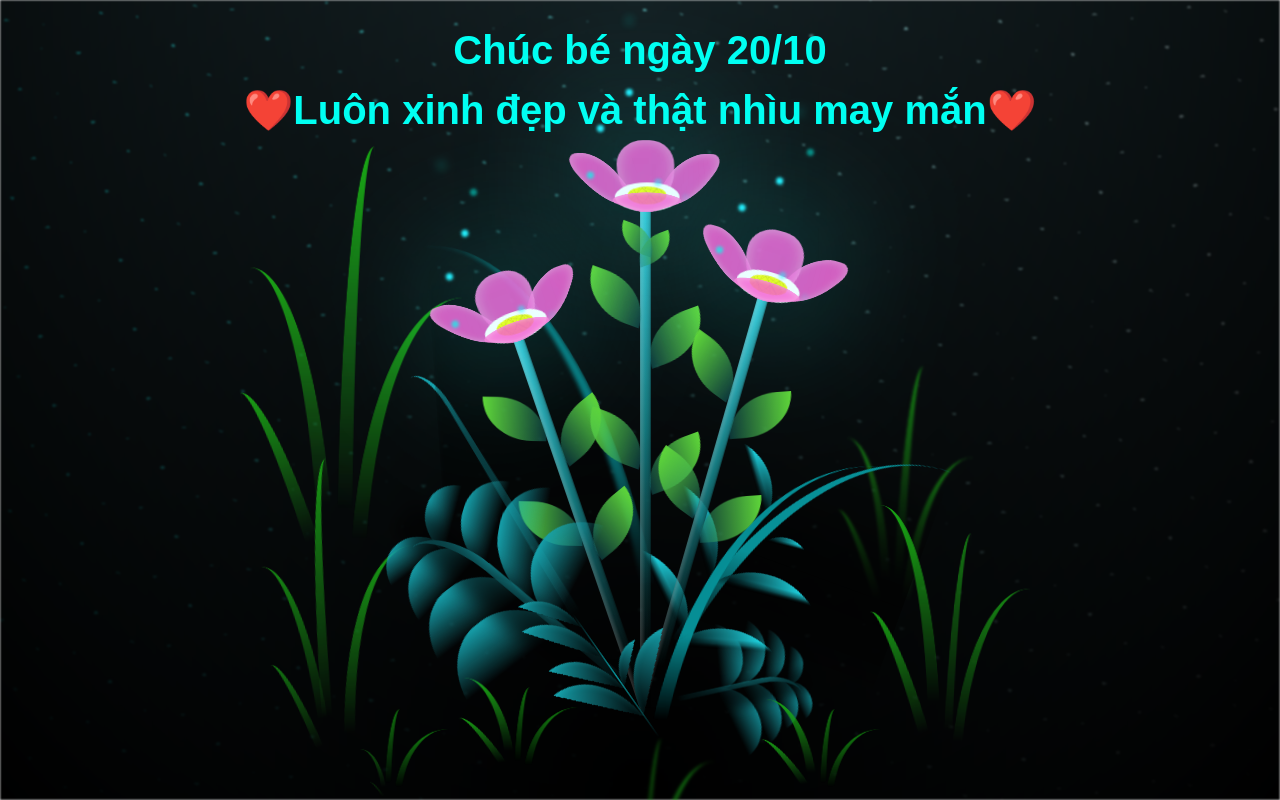
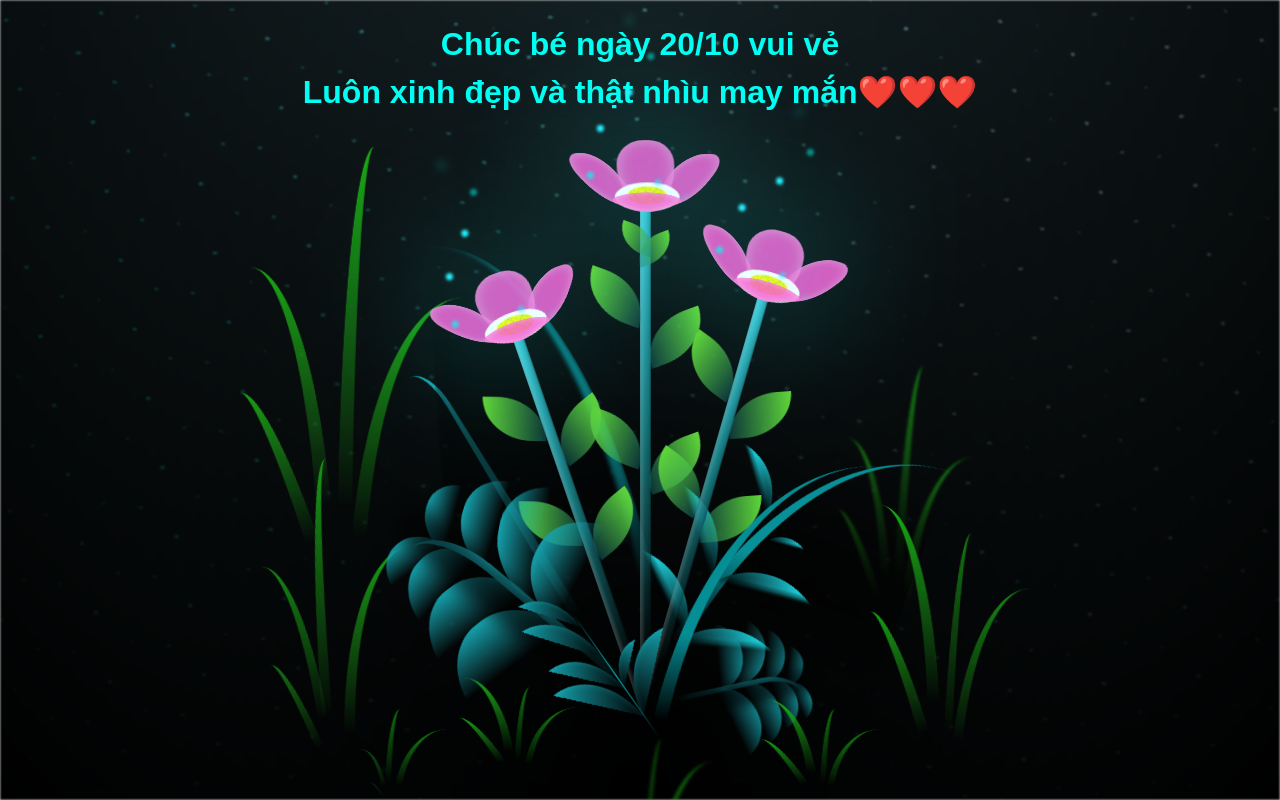
Before and after one commit to lchiep/20-10, a plain HTML site: page index.html in a window 1280 px wide. Drawn offline with Linux system fonts and the light colour scheme.

Commit message:
Add files via upload

```diff
--- a/index.html
+++ b/index.html
@@ -41,7 +41,7 @@ body {
   left: 50%;
   transform: translateX(-50%);
   width: 80%;
-  font-size: 5vh;
+  font-size: 4vh;
   opacity: 0;
   animation: fadeIn 4s ease-in-out forwards;
   text-align: center;
@@ -1638,8 +1638,8 @@ h1 {
   </head>
   <body class="container">
     <h1 class="titulo">
-      Chúc bé ngày 20/10 <br>
-       ❤️Luôn xinh đẹp và thật nhìu may mắn❤️</h1>
+      Chúc bé ngày 20/10 vui vẻ<br>
+      Luôn xinh đẹp và thật nhìu may mắn❤️❤️❤️</h1>
 
     <div class="night"></div>
     <div class="flowers">
```
